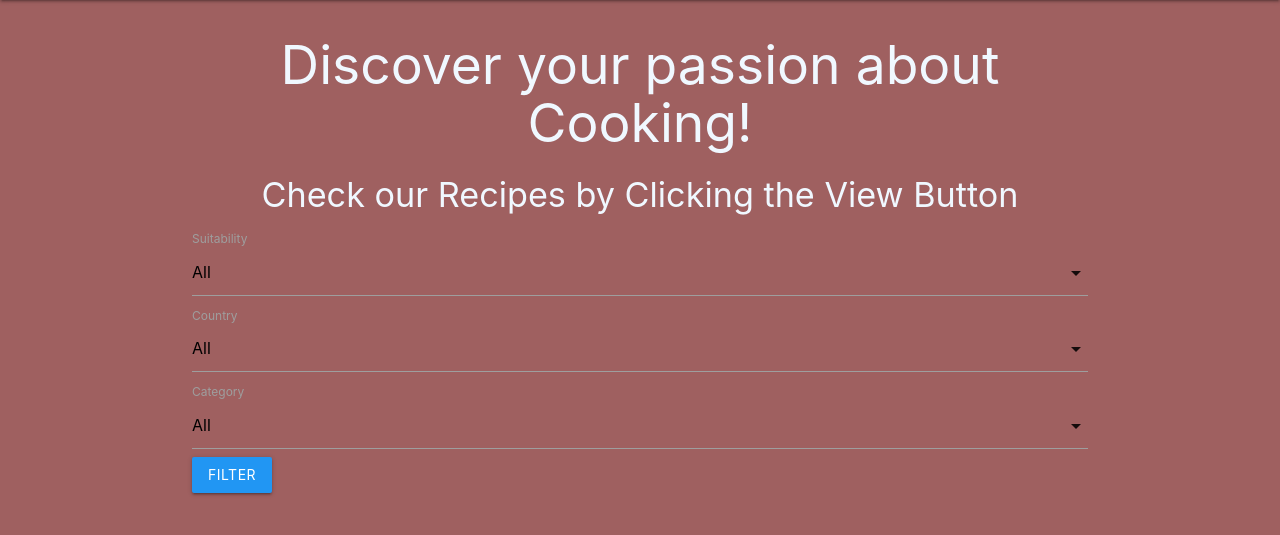
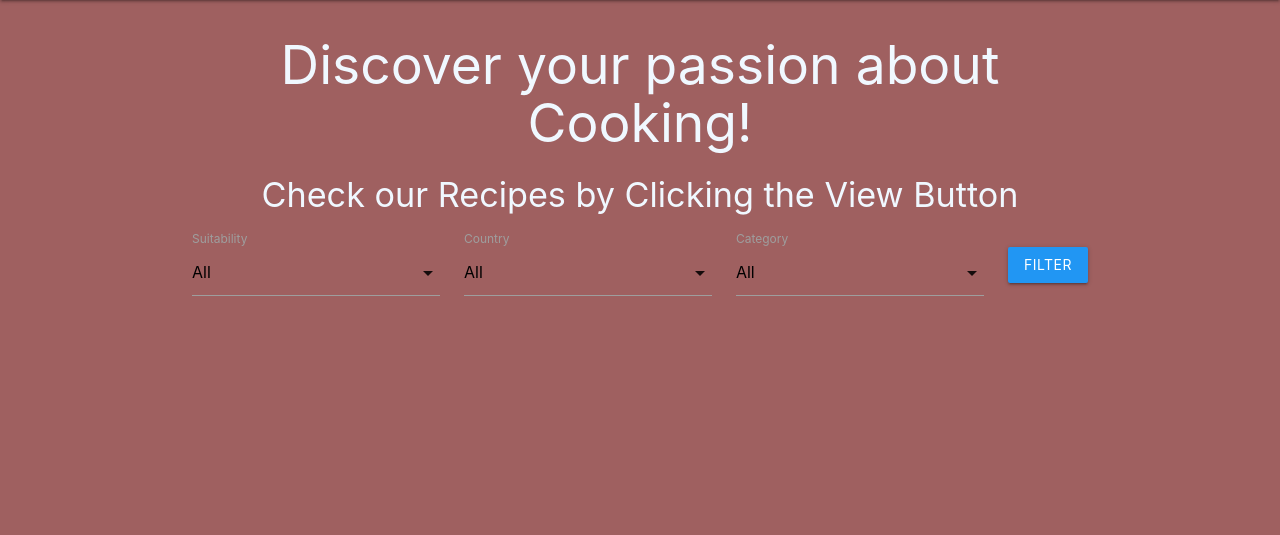
Before and after one commit to Bumper0417/Milestone-project-3-Python, a Flask app: page / in a window 1280 px wide. Shown: the part 64-599 px from the top of the page. Run offline with Flask 2, Linux system fonts and the light colour scheme; data that the repository does not hold is empty; some libraries are stand-ins or nearby versions.

Commit message:
Added more styling to my webpage

```diff
--- a/static/css/style.css
+++ b/static/css/style.css
@@ -1,13 +1,15 @@
 .btn_small{
     height:24px;
-    width:60px;
+    width:65px;
     line-height: 24px;
     margin: 5px 5px;
     padding: 0 0.5em;
+    text-align: center;
 }
 
 .recipe_header {
     margin-top: 5px;
+    flex:1;
 }
 
 .nav-wrapper{
@@ -40,6 +42,8 @@ img {
     text-align: right;
 }
 
-.recipe_header{
-    flex:1;
+.flexbox {
+    display:flex;
+    justify-content: space-between;
+    align-items: center;
 }
--- a/templates/addrecipe.html
+++ b/templates/addrecipe.html
@@ -1,6 +1,7 @@
 {% extends 'index.html' %}
 {% block content %}
 <h3> Add your Recipe!</h3>
+
 <div class="row">
     <form action="{{url_for('insert_recipe')}}" method="POST" class="col s12">
 
@@ -52,7 +53,7 @@
             </div>
         </div>
         <div class="row">
-            <div class="col s12">
+            <div class="input-field col s12">
                 <div class="switch">
                 <i class="material-icons prefix">shopping_basket</i>
                 <label>
@@ -63,7 +64,7 @@
             </div>
         </div>
         <div class="row">
-            <div class="col s12">
+            <div class="input-field col s12">
                 <div class="switch">
                 <i class="material-icons prefix">shopping_basket</i>
                 <label>
--- a/templates/recipes.html
+++ b/templates/recipes.html
@@ -4,7 +4,7 @@
     <h2>Discover your passion about Cooking!</h2>
     <h4>Check our Recipes by Clicking the View Button</h4>
 
-    <form action="{{url_for('get_recipes')}}" method="GET">
+    <form action="{{url_for('get_recipes')}}"class="flexbox" method="GET">
         <div>
             <label for="suitability">Suitability</label>
             <select name="suitability" id="suitability">
```
